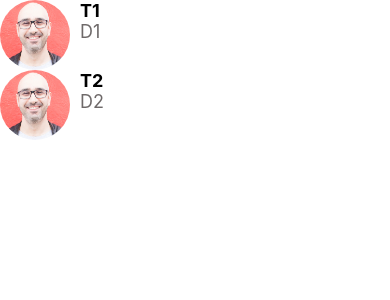
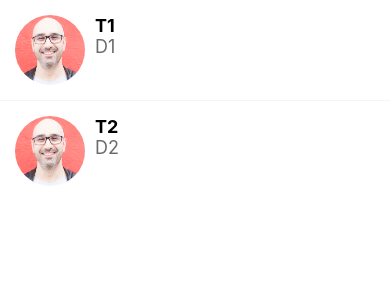
Before and after one commit to Baraka-Mugisha/DoneWIthIt, a React Native app: screen / in a window 390 px wide. Shown: the top 300 px of the page. Built offline with nearby package versions, Linux system fonts and the light colour scheme.

Commit message:
added list items separator

```diff
--- a/app/components/ListItem.js
+++ b/app/components/ListItem.js
@@ -17,7 +17,8 @@
 
 const styles = StyleSheet.create({
   container: {
-    flexDirection: "row"
+    flexDirection: "row",
+    padding: 15
   },
   image: {
     width: 70,
--- /dev/null
+++ b/app/components/ListItemSeparator.js
@@ -0,0 +1,19 @@
+import React from 'react';
+import { StyleSheet, View } from 'react-native';
+import colors from '../config/colors';
+
+function ListItemSeparator(props) {
+  return (
+    <View style={styles.separator} />
+  );
+}
+
+const styles = StyleSheet.create({
+  separator: {
+    width: '100%',
+    height: 1,
+    backgroundColor: colors.light
+  }
+})
+
+export default ListItemSeparator;
--- a/app/config/colors.js
+++ b/app/config/colors.js
@@ -3,5 +3,6 @@
   secondary: '#4ecdc4',
   black: '#000',
   white: '#fff',
-  medium: '#6e6969'
+  medium: '#6e6969',
+  light: '#f8f4f4'
 }
--- a/app/screens/MessagesScreen.js
+++ b/app/screens/MessagesScreen.js
@@ -1,6 +1,7 @@
 import React from 'react';
-import { FlatList, StyleSheet } from 'react-native';
+import { FlatList, StyleSheet, View } from 'react-native';
 import ListItem from '../components/ListItem';
+import ListItemSeparator from '../components/ListItemSeparator';
 import Screen from '../components/Screen';
 
 const messages = [
@@ -28,6 +29,7 @@
           subTitle={item.description}
           image={item.image}
         />}
+        ItemSeparatorComponent={ListItemSeparator}
       />
     </Screen >
   );
```
